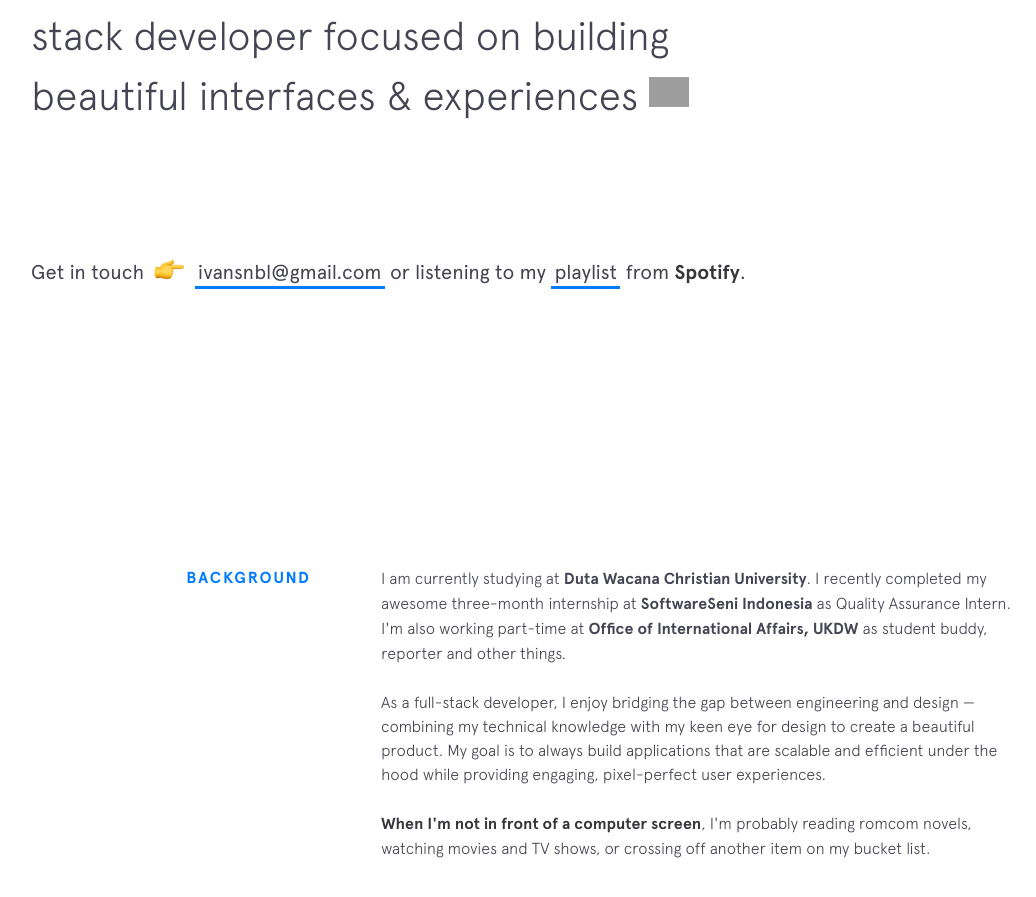
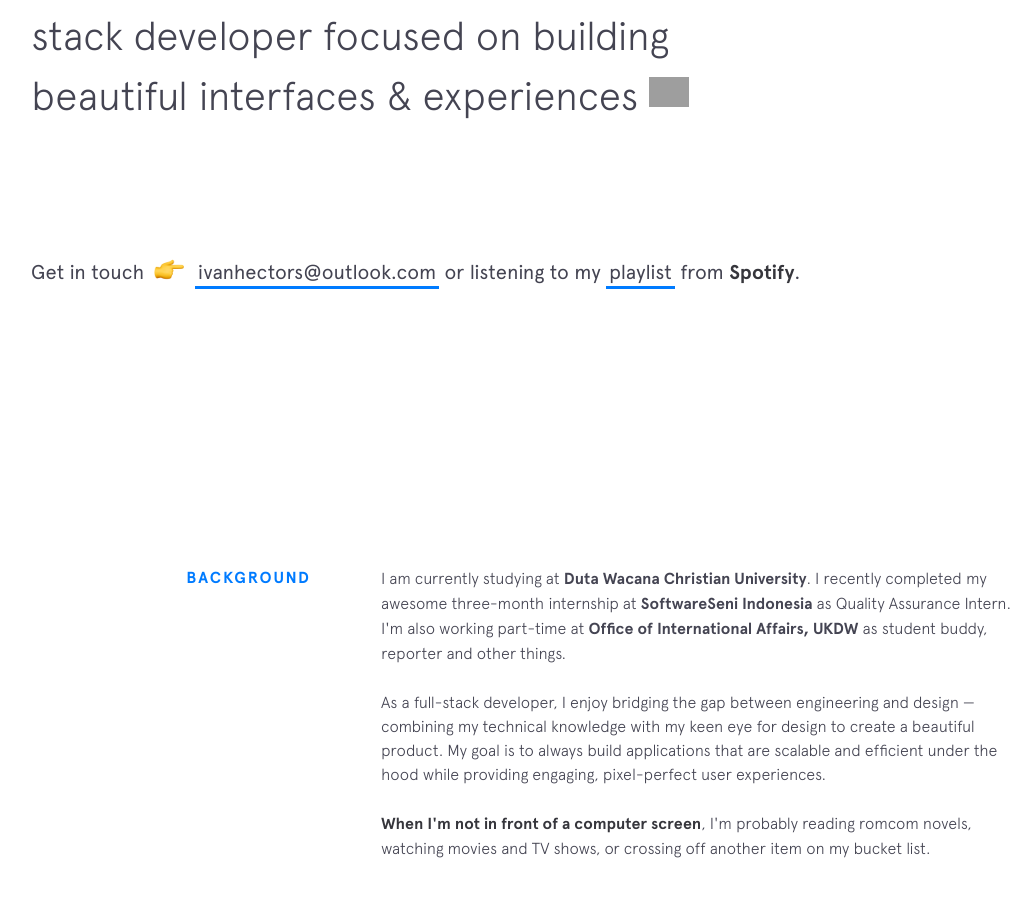
Before and after one commit to ivanhectors/ivanhectors.github.io, a Jekyll site: the page built from index.html, in a window 1280 px wide and 900 px high, scrolled down 434 px. Shown: the top 897 px of the window, without its empty margins (69-1105 px from the left). Built offline with Jekyll 4.4.1, drawn with Linux system fonts in a browser that asks for light colours; nearby versions of some CDN libraries; grey boxes are pictures that could not be loaded.

Commit message:
Update intro.html

```diff
--- a/_includes/intro.html
+++ b/_includes/intro.html
@@ -12,7 +12,7 @@
     <span>Get in touch </span>
     <span class="emoji pointer"></span>
     <span>
-      <a href="mailto:ivansnbl@gmail.com" target="_blank" class="highlight-link">ivansnbl@gmail.com</a> or listening to my <a href="/playlist.html" class="highlight-link">playlist</a> from <strong>Spotify</strong>.
+      <a href="mailto:ivanhectors@outlook.com" target="_blank" class="highlight-link">ivanhectors@outlook.com</a> or listening to my <a href="/playlist.html" class="highlight-link">playlist</a> from <strong>Spotify</strong>.
     </span>
   </h3>
 </header>
```
